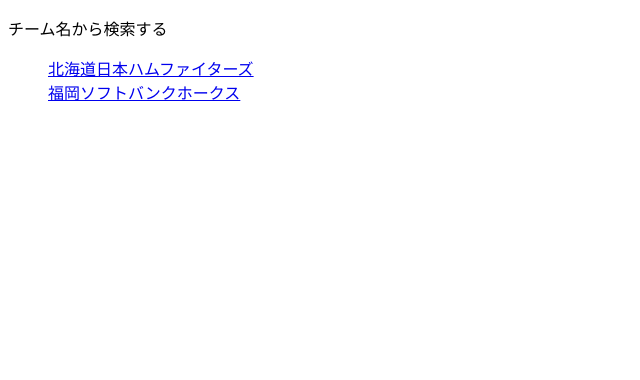
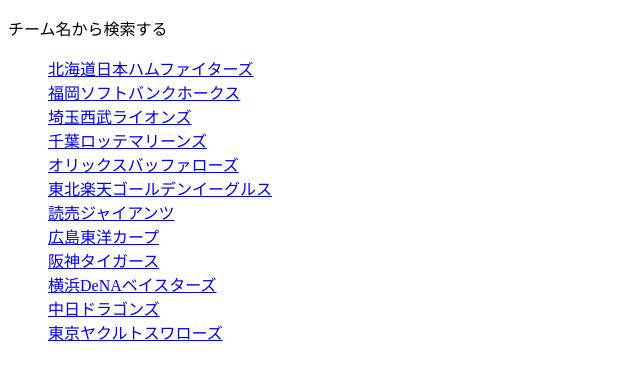
Before and after one commit to manattan/npb-front, a React (Create React App) app: page /team in a window 1280 px wide. Shown: the top 380 px of the page, without its empty margins (0-640 px from the left). Built offline with nearby package versions, Linux system fonts and the light colour scheme.

Commit message:
チーム名を載せる

```diff
--- a/public/index.html
+++ b/public/index.html
@@ -9,7 +9,6 @@
       name="description"
       content="Web site created using create-react-app"
     />
-    <link rel="apple-touch-icon" href="%PUBLIC_URL%/logo192.png" />
     <!--
       manifest.json provides metadata used when your web app is installed on a
       user's mobile device or desktop. See https://developers.google.com/web/fundamentals/web-app-manifest/
--- a/src/components/Results.tsx
+++ b/src/components/Results.tsx
@@ -1,21 +1,54 @@
 import React, { useEffect, useState } from "react";
 import { getListsByTeam } from "../API/main";
+import styled from "styled-components";
+import { list } from "../lib/main";
+
+const Li = styled.li`
+  list-style: none;
+  margin: 20px;
+`;
+
+const searchName = (query: string | undefined) => {
+  console.log(query)
+  for (const tmp of list) {
+    if (tmp.team === query) {
+      return tmp.name;
+    }
+  }
+};
 
 const Results: React.FC = () => {
-  const [data, setData] = useState("少しお待ちください...");
+  const [data, setData] = useState<
+    Array<JSX.Element> | "少しお待ちください..."
+  >("少しお待ちください...");
+  const [team, setTeam] = useState<string | undefined>(undefined);
   const query: string = window.location.search;
+
   useEffect(() => {
     const get = async () => {
-      const result = await getListsByTeam(query);
-      console.log(result)
-      setData(result);
+      const result = (await getListsByTeam(query)).data;
+
+      const renderList = [];
+      for (let i = 0; i < result.length; i++) {
+        renderList.push(
+          <Li key={i}>
+            <p>背番号: {result[i].num}</p>
+            <p>{result[i].history}</p>
+          </Li>
+        );
+      }
+      setData(renderList);
     };
     get();
+    setTeam(searchName(query.slice(6, query.length)));
     // eslint-disable-next-line react-hooks/exhaustive-deps
   }, []);
+
   return (
     <>
       <h1>検索結果</h1>
+      <p>{team}</p>
+      <ul>{data}</ul>
     </>
   );
 };
--- a/src/components/Team.tsx
+++ b/src/components/Team.tsx
@@ -10,6 +10,16 @@
   const list: { team: string; name: string }[] = [
     { team: "F", name: "北海道日本ハムファイターズ" },
     { team: "H", name: "福岡ソフトバンクホークス" },
+    { team: "L", name: "埼玉西武ライオンズ" },
+    { team: "M", name: "千葉ロッテマリーンズ" },
+    { team: "Bs", name: "オリックスバッファローズ" },
+    { team: "E", name: "東北楽天ゴールデンイーグルス" },
+    { team: "G", name: "読売ジャイアンツ" },
+    { team: "C", name: "広島東洋カープ" },
+    { team: "T", name: "阪神タイガース" },
+    { team: "De", name: "横浜DeNAベイスターズ" },
+    { team: "D", name: "中日ドラゴンズ" },
+    { team: "S", name: "東京ヤクルトスワローズ" },
   ];
 
   const renderList: JSX.Element[] = [];
--- /dev/null
+++ b/src/lib/main.ts
@@ -0,0 +1,47 @@
+// import * as types from "../types/main";
+
+// export const sortDataByNum = (data: Array<types.Data>): Array<types.Data> => {
+//   if (data.length === 1) {
+//     return data;
+//   }
+
+//   let left = data.slice(0, data.length / 2);
+//   let right = data.slice(data.length / 2, data.length - 1);
+//   left = sortDataByNum(left);
+//   right = sortDataByNum(right);
+
+//   let result: Array<types.Data> = [];
+
+//   while (left.length > 0 && right.length > 0) {
+//     if (left[0].num >= right[0].num) {
+//       result.push(left[0]);
+//       left = left.slice(1, data.length - 1);
+//     } else {
+//       result.push(right[0]);
+//       right = right.slice(1, data.length - 1);
+//     }
+//   }
+
+//   if (left.length === 0) {
+//     result = result.concat(right);
+//   } else if (right.length === 0) {
+//     result = result.concat(left);
+//   }
+
+//   return result;
+// };
+
+export const list: { team: string; name: string }[] = [
+  { team: "F", name: "北海道日本ハムファイターズ" },
+  { team: "H", name: "福岡ソフトバンクホークス" },
+  { team: "L", name: "埼玉西武ライオンズ" },
+  { team: "M", name: "千葉ロッテマリーンズ" },
+  { team: "Bs", name: "オリックスバッファローズ" },
+  { team: "E", name: "東北楽天ゴールデンイーグルス" },
+  { team: "G", name: "読売ジャイアンツ" },
+  { team: "C", name: "広島東洋カープ" },
+  { team: "T", name: "阪神タイガース" },
+  { team: "De", name: "横浜DeNAベイスターズ" },
+  { team: "D", name: "中日ドラゴンズ" },
+  { team: "S", name: "東京ヤクルトスワローズ" },
+];
--- /dev/null
+++ b/src/types/main.ts
@@ -0,0 +1,5 @@
+export type Data = {
+  history: string;
+  teamname: string;
+  num: string;
+};
```
Also changed, not shown: tsconfig.json (+8 -2 lines), public/logo192.png (deleted), public/logo512.png (deleted), public/manifest.json.
